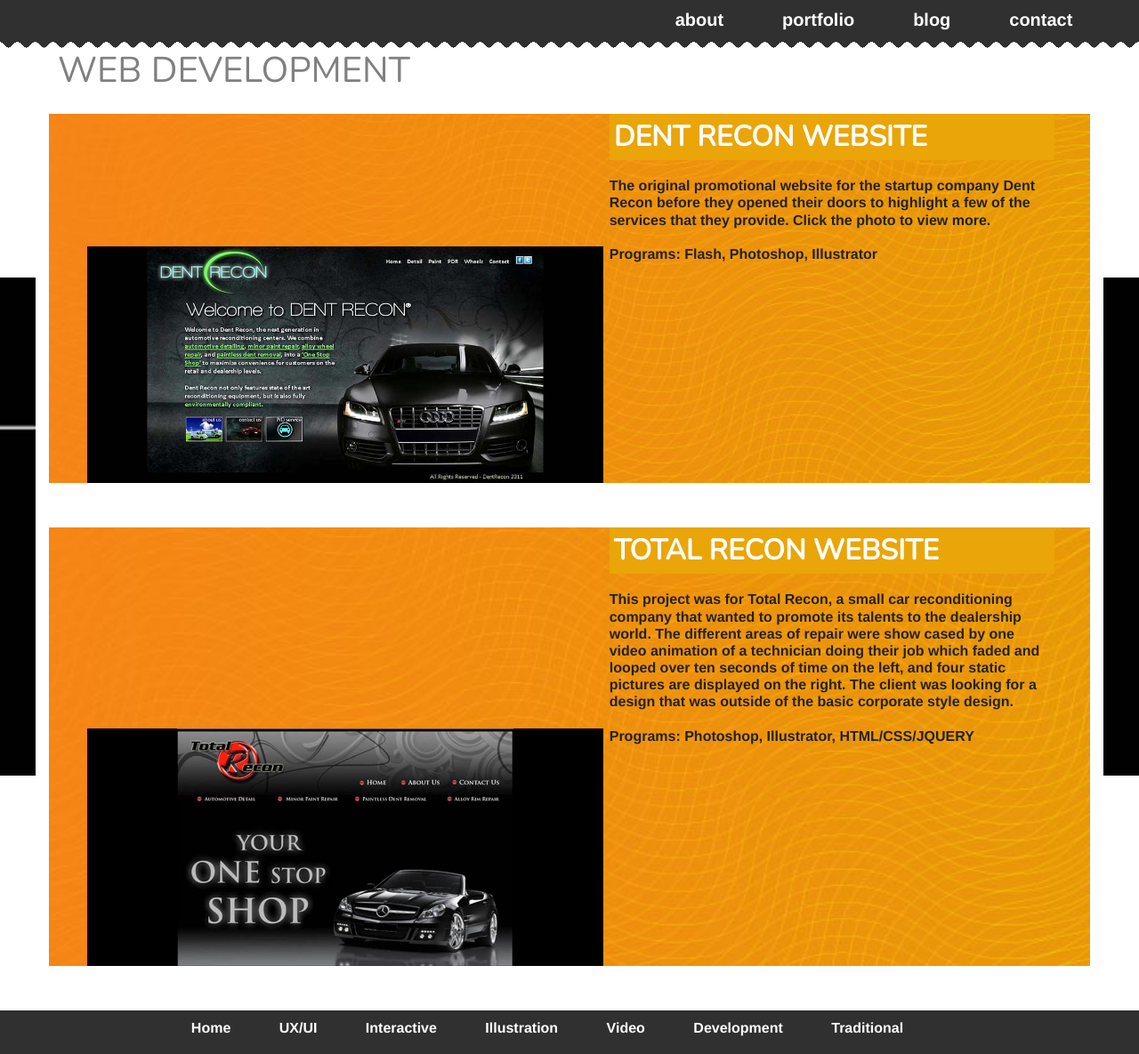
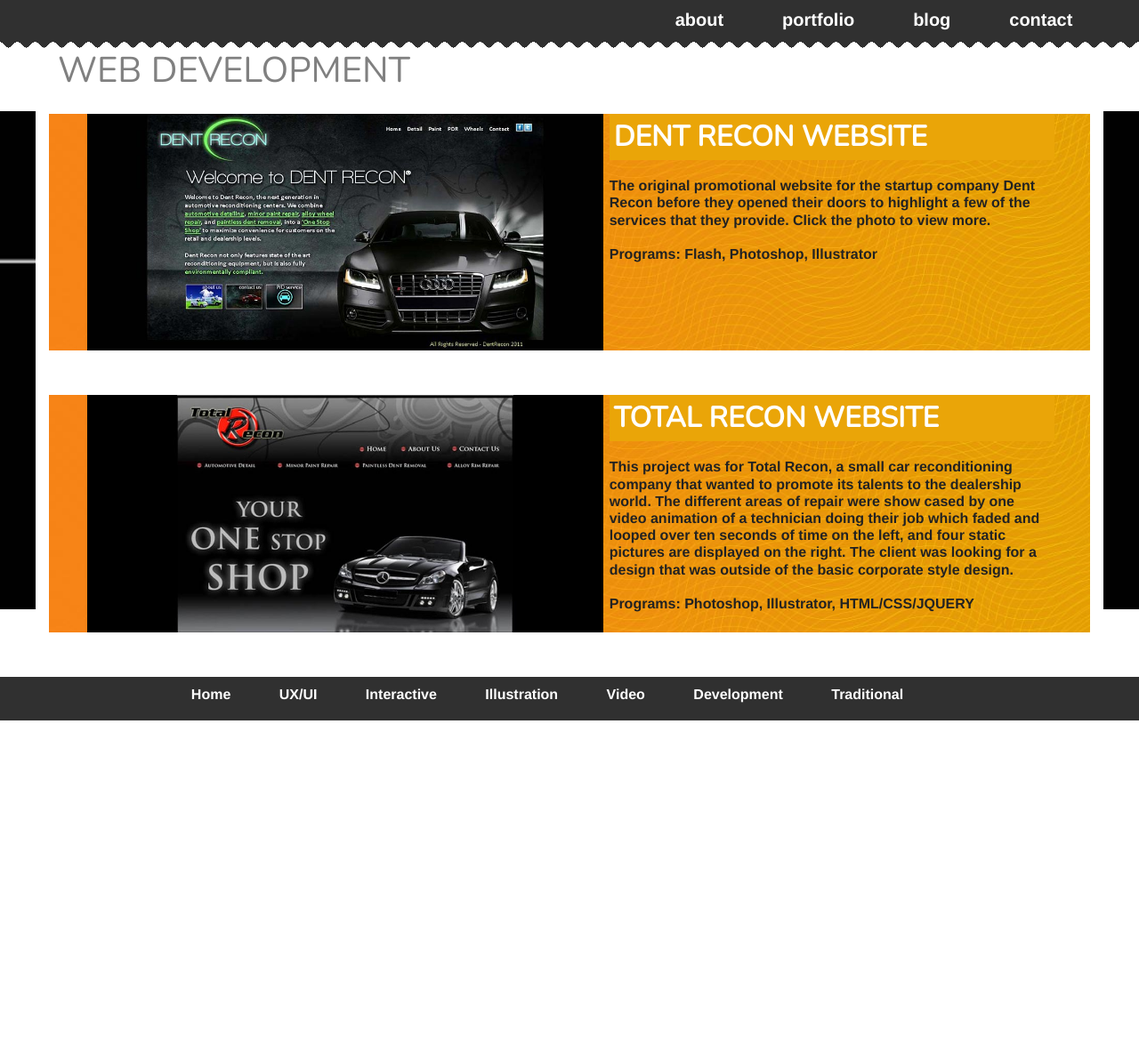
Before and after one commit to JBlacher/jblacher.github.io, a PHP site: page /development.html in a window 1280 px wide. Shown: the whole page at 89% size. After the commit the page ends 810 px from the top, so only its background shows below. Run offline with PHP 8.4, Linux system fonts and the light colour scheme; some libraries are stand-ins or nearby versions; some web fonts are replaced.

Commit message:
initial commit

```diff
--- a/css/style.css
+++ b/css/style.css
@@ -186,11 +186,12 @@ footer {
 
 
 .page_pics img {
-	vertical-align: text-top;
+	vertical-align: top;
 }
 
 .page_summary  {
 	display: inline-block;
+	vertical-align: top;
 	font-family: 'Average Sans', Helvetica, Arial, serif;
 	font-weight: bold;
 	max-width: 500px;
@@ -272,7 +273,7 @@ footer {
 	font-family:'Nunito', Helvetica, Arial, sans-serif;
 	font-size:150%;
 	color:#505050;
-	text-transform:uppercase;
+	text-transform: uppercase;
 	padding:25px 0 20px 0px;
 	text-align: left;
 }
```
